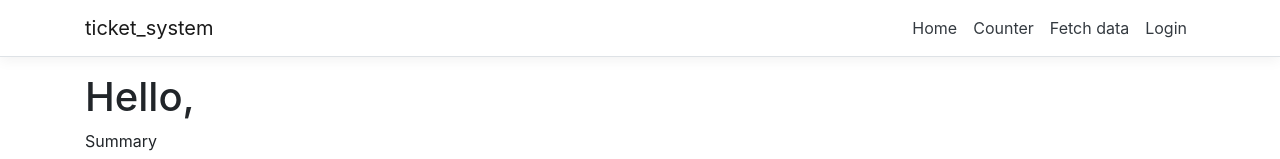
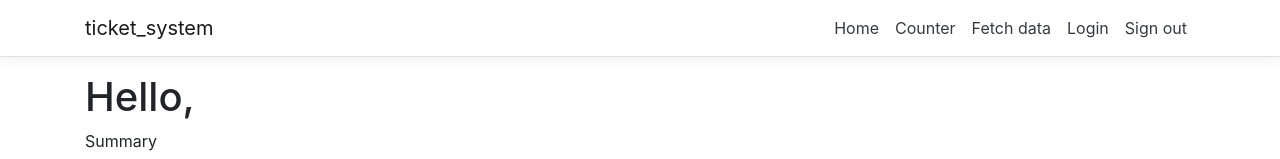
Before and after one commit to zhuliangyu/ticketsystem, a React (Create React App) app in the folder ClientApp/: page / in a window 1280 px wide. Shown: the top 159 px of the page. Built offline with nearby package versions, Linux system fonts and the light colour scheme; no server answers.

Commit message:
sign out

```diff
--- a/ClientApp/src/components/NavMenu.js
+++ b/ClientApp/src/components/NavMenu.js
@@ -21,6 +21,10 @@ export class NavMenu extends Component {
     });
   }
 
+  signout = () => {
+    localStorage.clear();
+  }
+
   render () {
     return (
       <header>
@@ -40,7 +44,10 @@ export class NavMenu extends Component {
                   <NavLink tag={Link} className="text-dark" to="/fetch-data">Fetch data</NavLink>
                 </NavItem>
                 <NavItem>
-                  <NavLink tag={Link} className="text-dark" to="/login">Login</NavLink>
+                     <NavLink tag={Link} className="text-dark" to="/login">Login</NavLink>
+                </NavItem>
+                <NavItem>
+                  <NavLink tag={Link} className="text-dark" onClick={this.signout}>Sign out</NavLink>
                 </NavItem>
               </ul>
             </Collapse>
```
